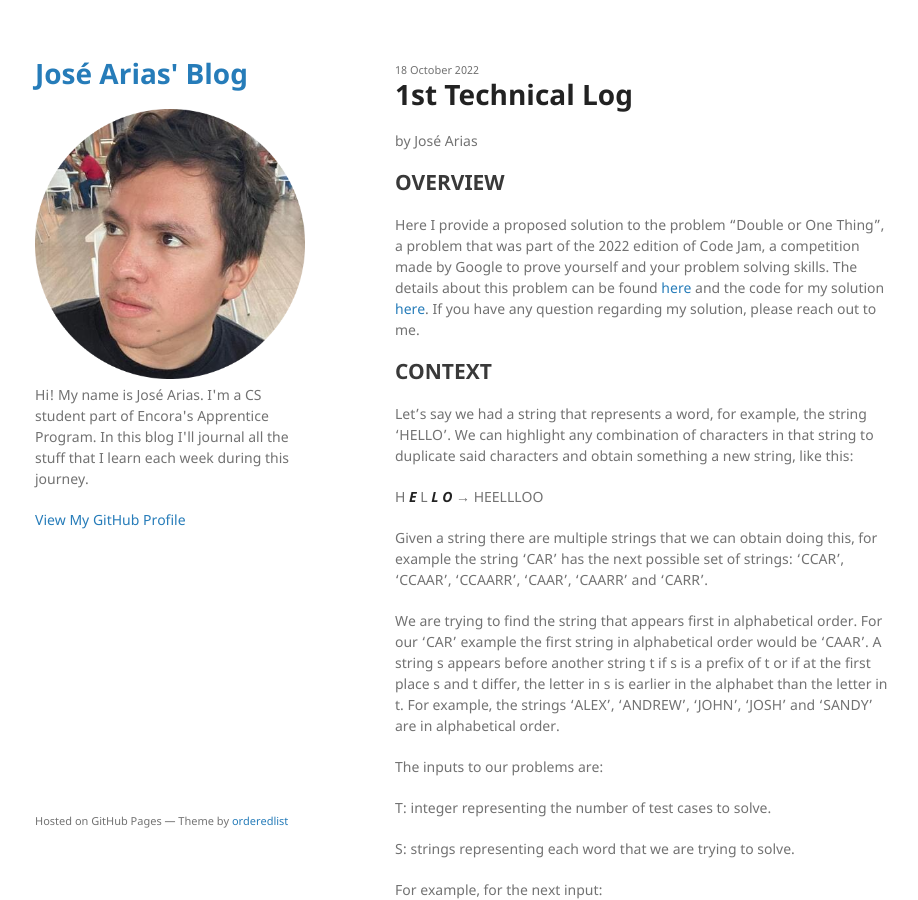
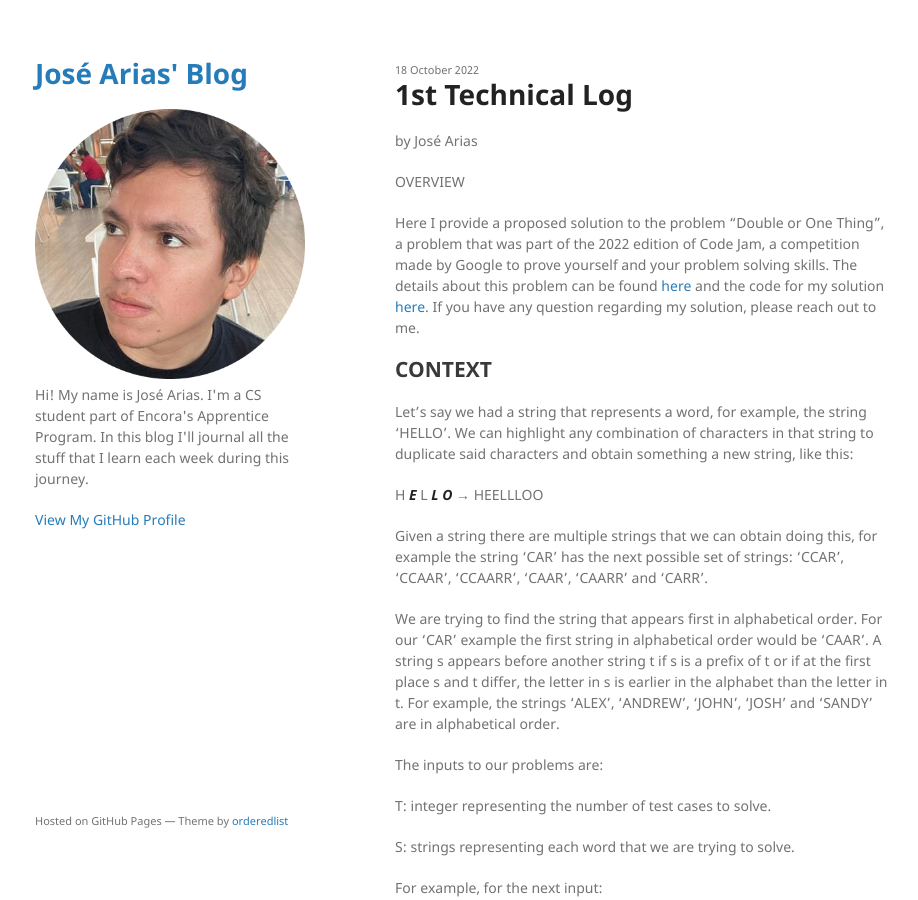
Before and after one commit to joseearias/joseearias.github.io, a Jekyll site: the page built from _posts/2022-10-23-first-technical-log.markdown, in a window 1280 px wide and 900 px high. Shown: the whole window, without its empty margins (175-1093 px from the left). Built offline with Jekyll 4.4.1, drawn with Linux system fonts in a browser that asks for light colours.

```diff
--- a/_posts/2022-10-23-first-technical-log.markdown
+++ b/_posts/2022-10-23-first-technical-log.markdown
@@ -5,7 +5,7 @@ date:   2022-10-17 19:09:15 -0500
 categories: jekyll update
 ---
 
-## OVERVIEW
+OVERVIEW
 
 Here I provide a proposed solution to the problem “Double or One Thing”, a problem that was part of the 2022 edition of Code Jam, a competition made by Google to prove yourself and your problem solving skills. The details about this problem can be found [here][codejam] and the code for my solution [here][solution]. If you have any question regarding my solution, please reach out to me.
 
```
